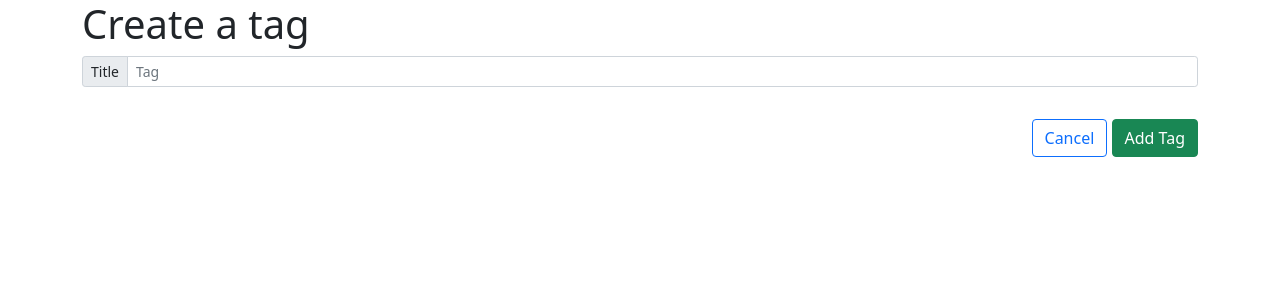
After one commit to CafeManager/SpringBoardAssignments, a Flask app: page /tags/new in a window 1280 px wide. The commit adds this page. Shown: the top 300 px of the page. Run offline with Flask 2, Linux system fonts and the light colour scheme.

Commit message:
added flask blogly 3 assignment

```diff
--- a/flask-blogly-part-3/app.py
+++ b/flask-blogly-part-3/app.py
@@ -2,7 +2,7 @@
 
 from flask import Flask, render_template, session, request, jsonify, redirect
 from flask_debugtoolbar import DebugToolbarExtension
-from models import db, connect_db, User, Post
+from models import db, connect_db, User, Post, Tag, PostTag
 from flask_sqlalchemy import SQLAlchemy
 
 app = Flask(__name__)
@@ -87,8 +87,9 @@ def delete_user(id):
 @app.route('/users/<id>/posts/new')
 def show_post_form(id):
     user = User.query.filter(User.id == id).all().pop()
+    tags = Tag.query.all()
     print(user)
-    return render_template('user_create_post.html', user=user)
+    return render_template('user_create_post.html', user=user, tags=tags)
 
 # submit the post to the database
 @app.route('/users/<id>/posts/new', methods=['POST'])
@@ -96,7 +97,14 @@ def submit_post(id):
     title = request.form['title-textbox']
     content = request.form['content-textbox']
     user_fk = id
+    tag_list = Tag.query.all()
     new_post= Post(title=title, content=content, user_fk=user_fk)
+    for tag in tag_list:
+        if request.form.get(f'{tag.id}'):
+            new_post.tags.append(tag)
+
+    print("here")
+    print(new_post.tags)
     db.session.add(new_post)
     db.session.commit()
     return redirect(f'/users/{id}')
@@ -108,14 +116,15 @@ def show_post(id):
     post = Post.query.filter(Post.id == id).all().pop()
     user = User.query.filter(User.id == post.user_fk).all().pop()
     print(user)
-    return render_template('show_post.html', post=post, user=user)
+    return render_template('show_post.html', post=post, user=user, tags=post.tags)
 
 # show the edit post form
 @app.route('/posts/<id>/edit')
 def show_edit_post_form(id):
     post = Post.query.filter(Post.id == id).all().pop()
     user = User.query.filter(User.id == post.user_fk).all().pop()
-    return render_template('show_post_edit.html', user=user, post=post)
+    tag_list = Tag.query.all()
+    return render_template('show_post_edit.html', user=user, post=post, tags=tag_list, post_tags=post.tags)
 
 # process the post edit in the database
 @app.route('/posts/<id>/edit', methods=['POST'])
@@ -125,6 +134,12 @@ def process_post_edit(id):
     post = Post.query.filter(Post.id == id).all().pop()
     post.title = title
     post.content = content
+    post.tags = []
+    tag_list = Tag.query.all()
+    for tag in tag_list:
+        if request.form.get(f'{tag.id}'):
+            post.tags.append(tag)
+
     db.session.add(post)
     db.session.commit()
 
@@ -136,6 +151,53 @@ def delete_post(id):
     post = Post.query.filter(Post.id == id)
     post_item = post.all().pop()
     user_id = post_item.user_fk
-    post.delete()
+    db.session.delete(post_item)
     db.session.commit()
     return redirect(f'/users/{user_id}')
+
+# start blog 3
+@app.route('/tags')
+def get_tag_list():
+    tag_list = Tag.query.all()
+    return render_template('show_tag_list.html', tags=tag_list)
+
+@app.route('/tags/<id>')
+def get_tag_details(id):
+    tag = Tag.query.filter(Tag.id == id).all().pop()
+    posts = tag.posts
+    # posts = Post.query.filter()
+    return render_template('show_tag.html', tag=tag, posts=posts)
+
+@app.route('/tags/new')
+def get_tag_create_form():
+    return render_template('show_tag_create.html')
+
+@app.route('/tags/new', methods=['POST'])
+def process_tag_create_form():
+    tag_name = request.form['tag-textbox']
+    tag = Tag(name=tag_name)
+    db.session.add(tag)
+    db.session.commit()
+    return redirect('/tags')
+
+@app.route('/tags/<id>/edit')
+def show_edit_tag_form(id):
+    tag = Tag.query.filter(Tag.id == id).all().pop()
+    return render_template('show_tag_edit.html', tag=tag)
+
+@app.route('/tags/<id>/edit', methods=['POST'])
+def process_tag_edit_form(id):
+    tag = Tag.query.filter(Tag.id == id).all().pop()
+    new_name = request.form['tag-name']
+    tag.name = new_name
+    db.session.add(tag)
+    db.session.commit()
+    return redirect(f'/tags/{tag.id}/edit')
+
+
+@app.route('/tags/<id>/delete')
+def process_tag_delete(id):
+    tag = Tag.query.filter(Tag.id == id).all().pop()
+    db.session.delete(tag)
+    db.session.commit()
+    return redirect('/tags')
--- a/flask-blogly-part-3/models.py
+++ b/flask-blogly-part-3/models.py
@@ -64,6 +64,8 @@ class Post(db.Model):
     user_fk = db.Column(db.Integer, db.ForeignKey('users.id'))
     user_id = db.relationship('User')
 
+    tags = db.relationship('Tag', secondary="post_tags", backref="posts")
+
 class Tag(db.Model):
     "Tag."
     def __repr__(self):
@@ -79,13 +81,15 @@ class Tag(db.Model):
     name = db.Column(db.Text,
                     nullable = False)
 
+    #   posts = db.relationship('Post', secondary="post_tags", backref="posts")
+
 class PostTag(db.Model):
     "PostTag."
     def __repr__(self):
         p = self
         return f"<PostTag post_id={p.post_id} tag_id={p.tag_id}>"
 
-    __tablename__ = "posttags"
+    __tablename__ = "post_tags"
 
     post_id = db.Column(db.Integer, db.ForeignKey(
                         'posts.id'),
--- /dev/null
+++ b/flask-blogly-part-3/templates/show_tag_create.html
@@ -0,0 +1,25 @@
+{% extends 'base.html' %}
+
+{% block title %} <title> Create Tag </title> {% endblock %}
+{% block content %}
+
+
+<div class="container">
+    <h1> Create a tag </h1>
+
+<form action="/tags/new" method="post">
+    <div class="input-group input-group-sm mb-3">
+        <span class="input-group-text" name="tag-textbox"> Title </span>
+    <input type="text" class="form-control" name="tag-textbox" placeholder="Tag">
+
+    </div>
+
+
+
+    <div class="float-end">
+        <a class="btn btn-outline-primary mt-3" href="/tags"> Cancel </a>
+        <button class="btn btn-success mt-3"> Add Tag </button>
+    </div>
+</form>
+</div>
+{% endblock %}
```
Also changed, not shown: flask-blogly-part-3/templates/show_post.html (+8 -0 lines), flask-blogly-part-3/templates/show_post_edit.html (+18 -0 lines), flask-blogly-part-3/templates/show_tag.html (added, +21 -0 lines), flask-blogly-part-3/templates/show_tag_edit.html (added, +19 -0 lines), flask-blogly-part-3/templates/show_tag_list.html (added, +19 -0 lines), flask-blogly-part-3/templates/show_tag_posts.html (added, +19 -0 lines), flask-blogly-part-3/templates/user_create_post.html (+10 -0 lines).
